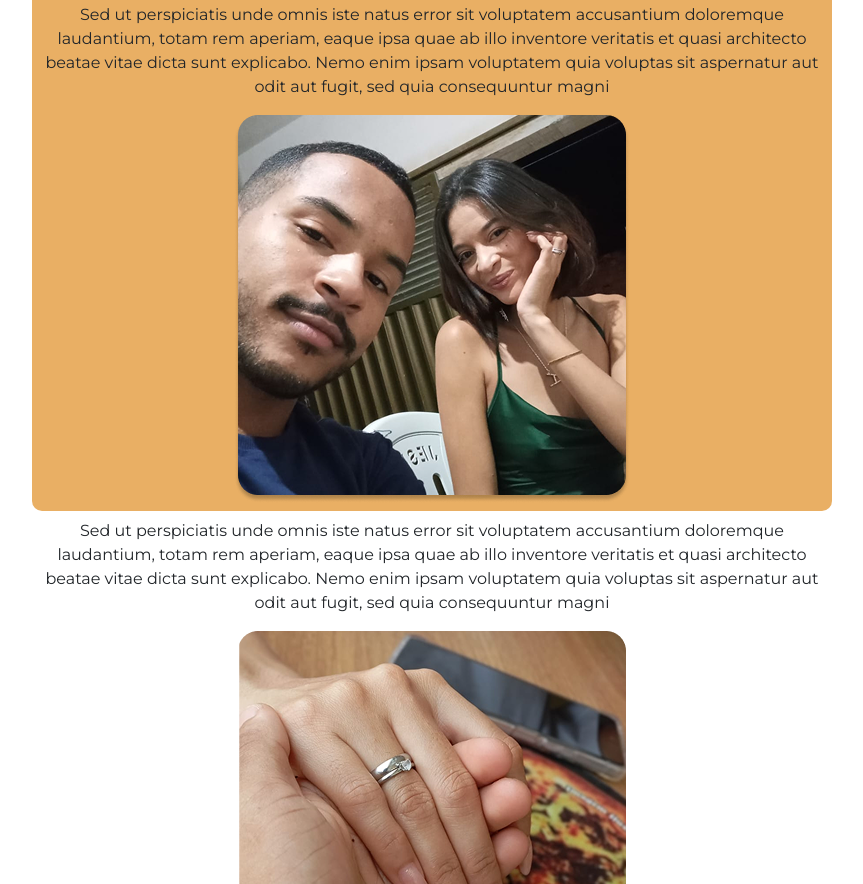
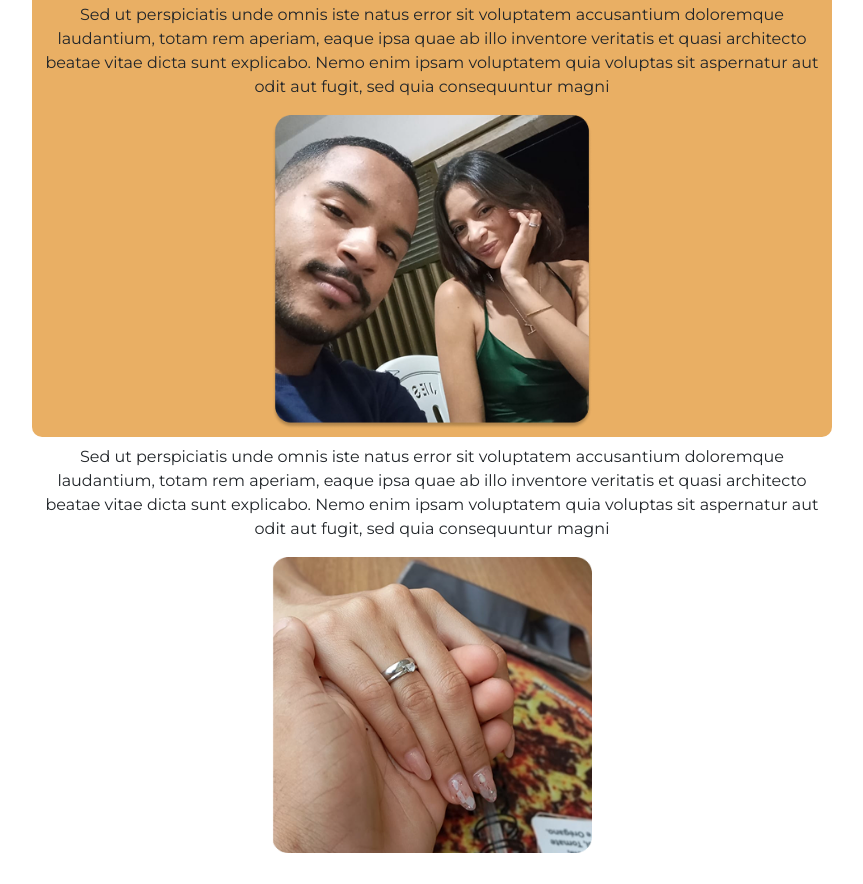
Before and after one commit to Pedro0911/aniversario, a plain HTML site: page index.html in a window 1280 px wide. Shown: the part 61-945 px from the top of the page, without its empty margins (208-1071 px from the left). Drawn offline with nearby package versions, Linux system fonts and the light colour scheme.

Commit message:
meu terceiro commit

```diff
--- a/css/style.css
+++ b/css/style.css
@@ -63,6 +63,10 @@ p{
     width: auto;
 }
 
+.principal_img{
+    width: 320px;
+}
+
 
 #autofrase{
     background-color: #E9AF64;
--- a/index.html
+++ b/index.html
@@ -35,7 +35,7 @@
             voluptatem quia voluptas sit aspernatur aut odit aut
             fugit, sed quia consequuntur magni</p>
 
-            <img src="imagens/pedro_lanny.png" class='imgChamada' alt="">
+            <img src="imagens/pedro_lanny.png" class='imgChamada principal_img' alt="">
     </main>
 
     <section>
@@ -47,7 +47,7 @@
             voluptatem quia voluptas sit aspernatur aut odit aut
             fugit, sed quia consequuntur magni</p>
 
-            <img src="imagens/aliança.png" alt="">
+            <img src="imagens/aliança.png" class="principal_img">
     </section>
 
 
@@ -72,7 +72,7 @@
             voluptatem quia voluptas sit aspernatur aut odit aut
             fugit, sed quia consequuntur magni</p>
 
-            <img src="imagens/lanny_com_a_camera.png" alt="">
+            <img src="imagens/lanny_com_a_camera.png" class="principal_img">
     </section>
 
 
```
